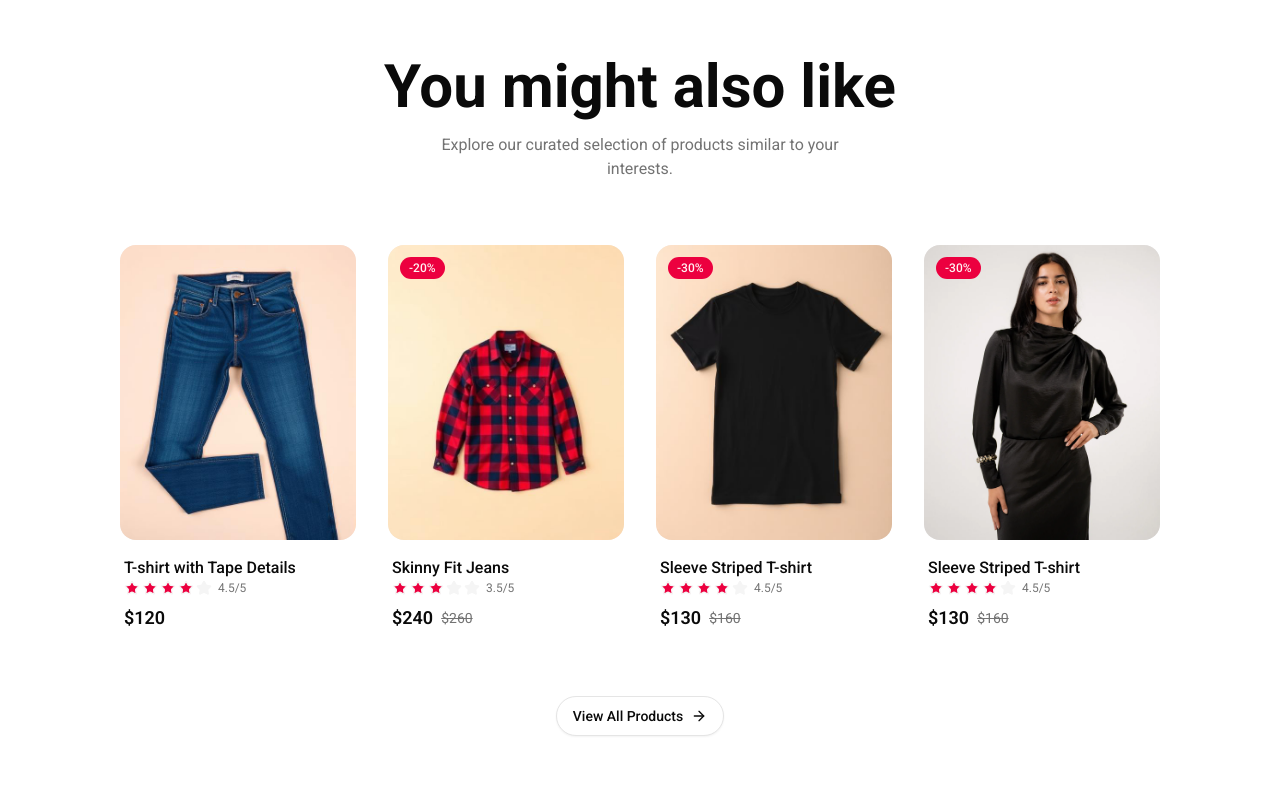
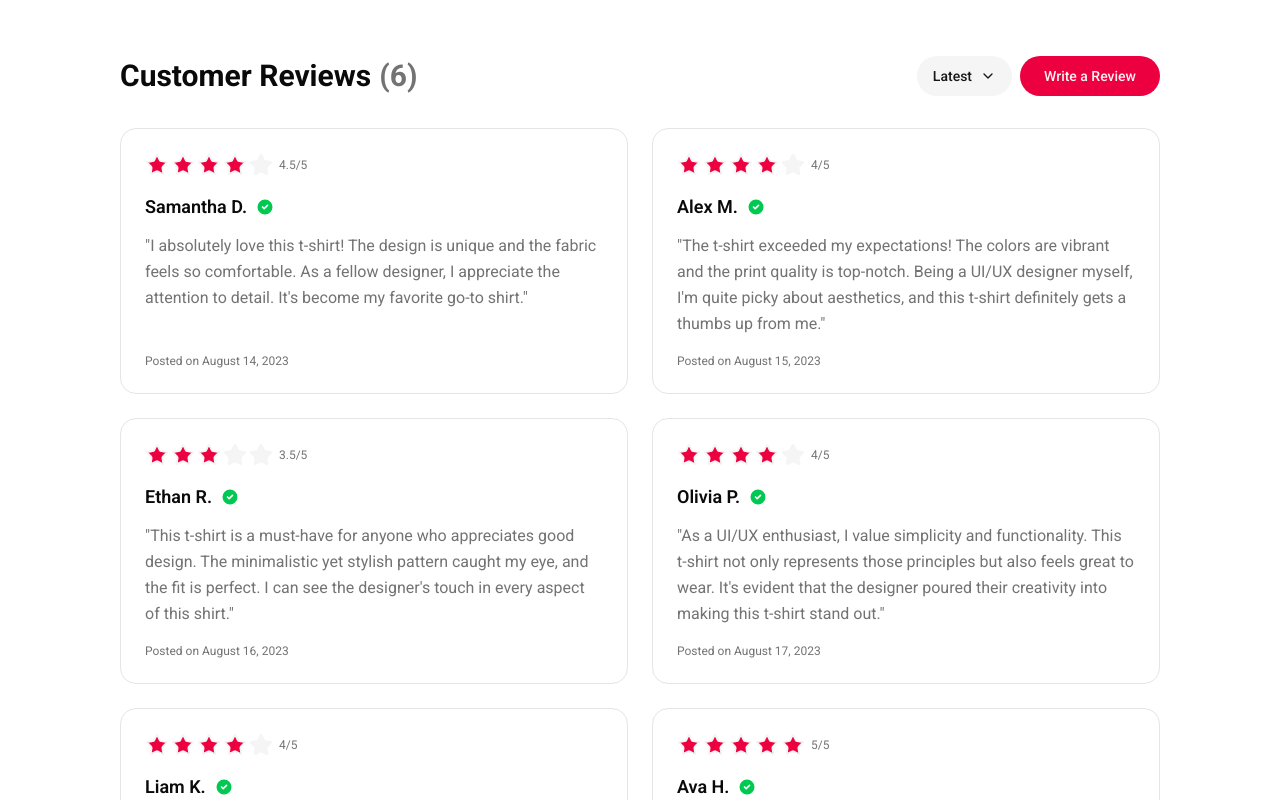
Before and after one commit to DeadCode-Dev/be-one-ecommerce, a Next.js app: page /products/1 in a window 1280 px wide. Shown: the part 700-1500 px from the top of the page. Built offline with nearby package versions, Linux system fonts and the light colour scheme.

Commit message:
feat: implement customer reviews section with review cards

```diff
--- a/public/data.json
+++ b/public/data.json
@@ -34,5 +34,55 @@
       "rating": 4.5,
       "discount": 30
     }
+  ],
+  "reviews": [
+    {
+      "id": 1,
+      "name": "Samantha D.",
+      "rating": 4.5,
+      "review": "\"I absolutely love this t-shirt! The design is unique and the fabric feels so comfortable. As a fellow designer, I appreciate the attention to detail. It's become my favorite go-to shirt.\"",
+      "date": "August 14, 2023",
+      "verified": true
+    },
+    {
+      "id": 2,
+      "name": "Alex M.",
+      "rating": 4,
+      "review": "\"The t-shirt exceeded my expectations! The colors are vibrant and the print quality is top-notch. Being a UI/UX designer myself, I'm quite picky about aesthetics, and this t-shirt definitely gets a thumbs up from me.\"",
+      "date": "August 15, 2023",
+      "verified": true
+    },
+    {
+      "id": 3,
+      "name": "Ethan R.",
+      "rating": 3.5,
+      "review": "\"This t-shirt is a must-have for anyone who appreciates good design. The minimalistic yet stylish pattern caught my eye, and the fit is perfect. I can see the designer's touch in every aspect of this shirt.\"",
+      "date": "August 16, 2023",
+      "verified": true
+    },
+    {
+      "id": 4,
+      "name": "Olivia P.",
+      "rating": 4,
+      "review": "\"As a UI/UX enthusiast, I value simplicity and functionality. This t-shirt not only represents those principles but also feels great to wear. It's evident that the designer poured their creativity into making this t-shirt stand out.\"",
+      "date": "August 17, 2023",
+      "verified": true
+    },
+    {
+      "id": 5,
+      "name": "Liam K.",
+      "rating": 4,
+      "review": "\"This t-shirt is a fusion of comfort and creativity. The fabric is soft, and the design speaks volumes about the designer's skill. It's like wearing a piece of art that reflects my passion for both design and fashion.\"",
+      "date": "August 18, 2023",
+      "verified": true
+    },
+    {
+      "id": 6,
+      "name": "Ava H.",
+      "rating": 5,
+      "review": "\"I'm not just wearing a t-shirt; I'm wearing a piece of design philosophy. The intricate details and thoughtful layout of the design make this shirt a conversation starter.\"",
+      "date": "August 19, 2023",
+      "verified": true
+    }
   ]
 }
--- a/src/app/products/[id]/page.tsx
+++ b/src/app/products/[id]/page.tsx
@@ -2,6 +2,7 @@
 
 import { cn } from '@/lib/utils';
 import Rating from '@components/rating';
+import Reviews from '@components/reviews';
 import SimilarProducts from '@components/similar-products';
 import { Button } from '@ui/button';
 import { Minus, Plus } from 'lucide-react';
@@ -98,6 +99,7 @@ const ProductDetails = () => {
           </div>
         </div>
       </article>
+      <Reviews />
       <SimilarProducts />
     </div>
   );
--- /dev/null
+++ b/src/components/review-card.tsx
@@ -0,0 +1,41 @@
+import { CheckCircle2 } from 'lucide-react';
+import Rating from './rating';
+
+interface ReviewCardProps {
+  name: string;
+  rating: number;
+  review: string;
+  date: string;
+  verified?: boolean;
+}
+
+const ReviewCard = ({
+  name,
+  rating,
+  review,
+  date,
+  verified = false,
+}: ReviewCardProps) => {
+  return (
+    <article className="flex flex-col rounded-2xl border bg-card p-6 transition-shadow hover:shadow-md">
+      <div className="mb-4 flex items-start justify-between">
+        <Rating rating={rating} size={24} />
+      </div>
+
+      <div className="mb-3 flex items-center gap-2">
+        <h3 className="text-lg font-semibold">{name}</h3>
+        {verified && (
+          <CheckCircle2 className="h-5 w-5 fill-green-500 text-white" />
+        )}
+      </div>
+
+      <p className="mb-4 leading-relaxed text-muted-foreground">{review}</p>
+
+      <time className="mt-auto text-xs text-muted-foreground">
+        Posted on {date}
+      </time>
+    </article>
+  );
+};
+
+export default ReviewCard;
--- /dev/null
+++ b/src/components/reviews.tsx
@@ -0,0 +1,32 @@
+import { reviews } from '@public/data.json';
+import { Button } from '@ui/button';
+import { ChevronDown } from 'lucide-react';
+import ReviewCard from './review-card';
+const Reviews = () => {
+  return (
+    <section className="container py-10 md:py-16">
+      <div className="mb-8 flex items-center justify-between">
+        <h2 className="text-2xl font-bold md:text-3xl">
+          Customer Reviews
+          <span className="ml-2 text-muted-foreground">({reviews.length})</span>
+        </h2>
+        <div className="flex items-center gap-2">
+          <Button className="rounded-full" variant="secondary" size="lg">
+            Latest <ChevronDown />
+          </Button>
+          <Button className="rounded-full" size="lg">
+            Write a Review
+          </Button>
+        </div>
+      </div>
+
+      <div className="grid gap-6 sm:grid-cols-2">
+        {reviews.map((review) => (
+          <ReviewCard key={review.id} {...review} />
+        ))}
+      </div>
+    </section>
+  );
+};
+
+export default Reviews;
```
